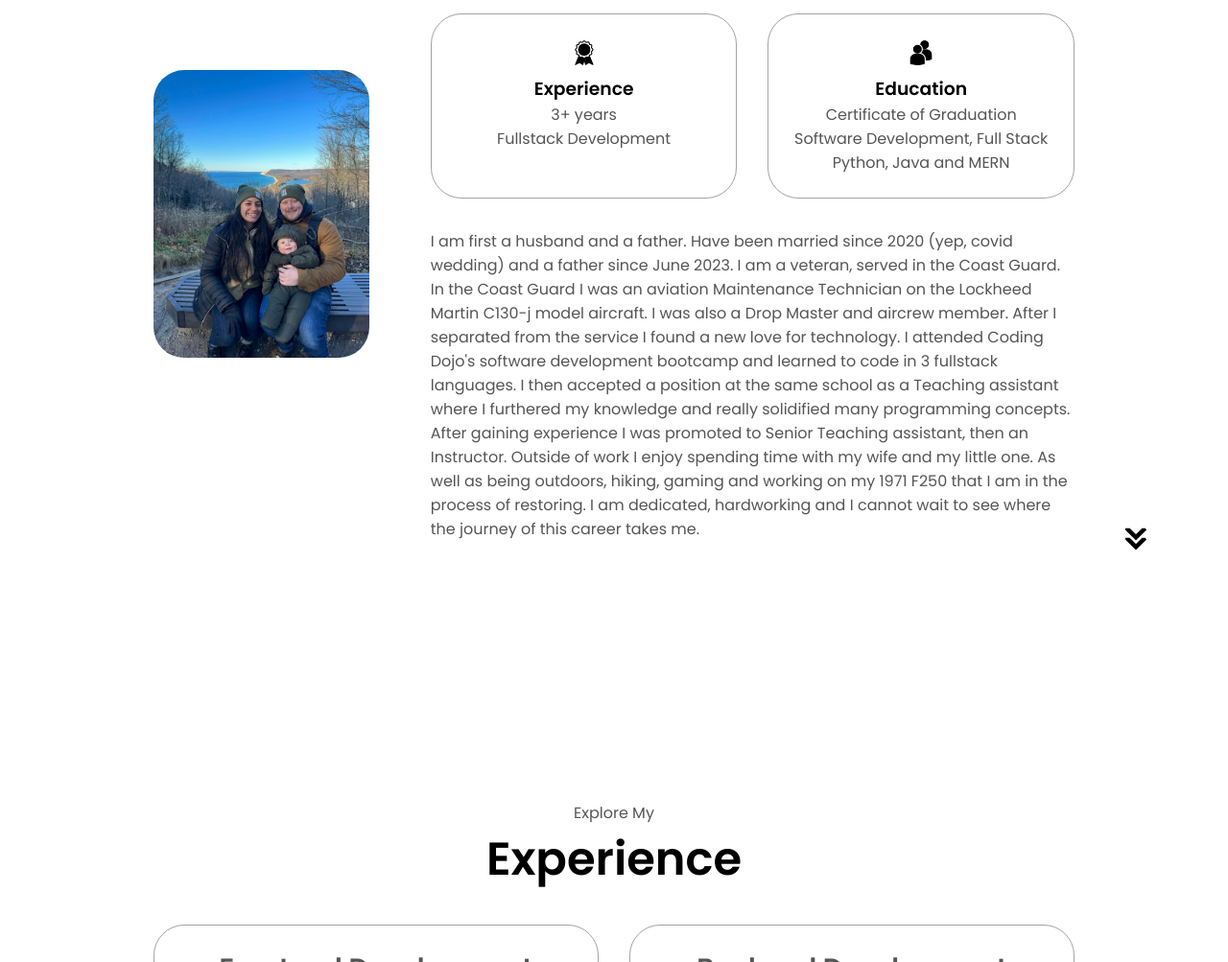
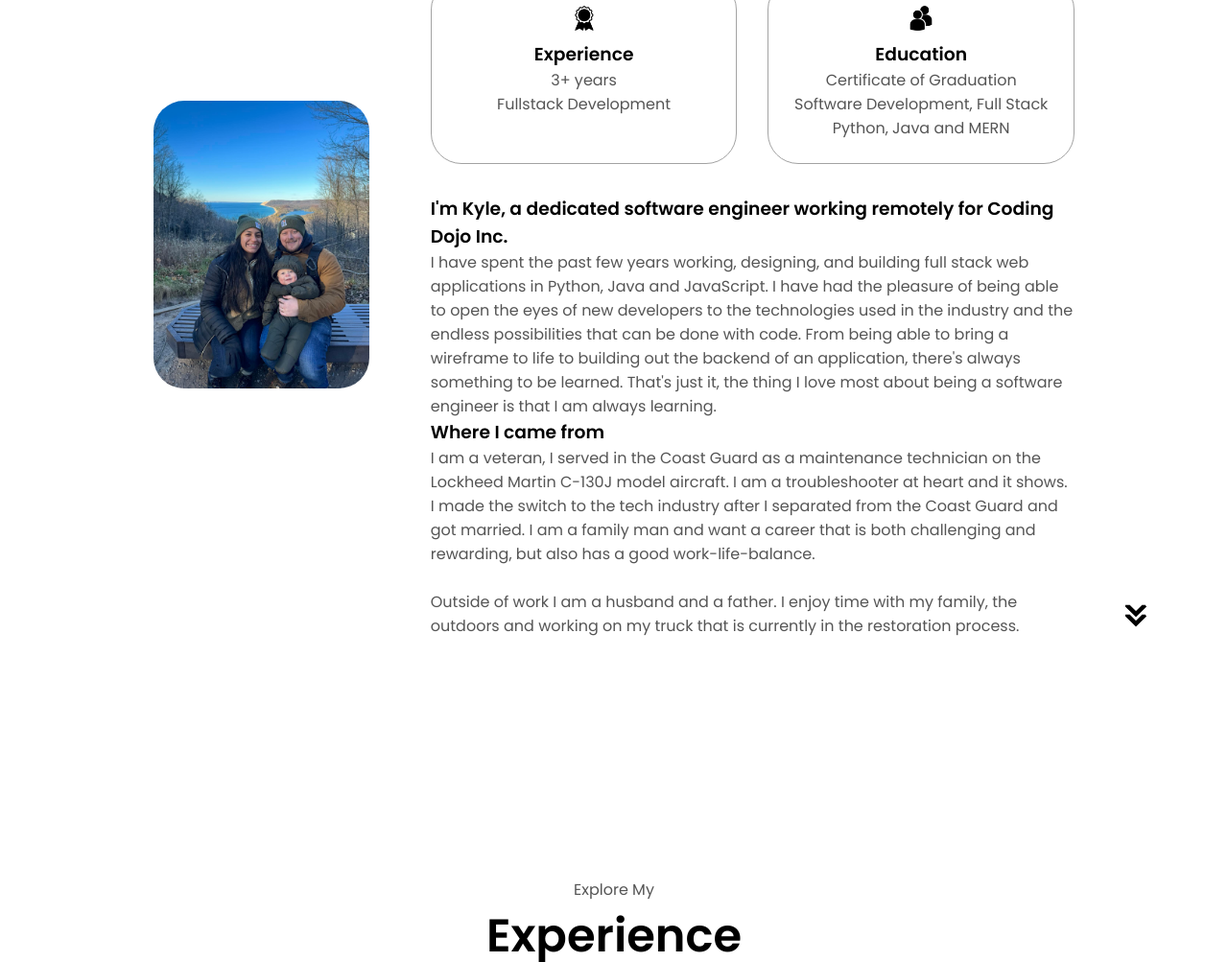
Before and after one commit to KTReimers/PortfolioOne, a plain HTML site: page index.html in a window 1280 px wide. Shown: the part 1216-2219 px from the top of the page at 96% size. Drawn offline with Linux system fonts and the light colour scheme; a script that the page names is missing.

Commit message:
updated the about me text

```diff
--- a/index.html
+++ b/index.html
@@ -73,7 +73,13 @@
                     </div>
                 </div>
                 <div class="text-container">
-                    <p>I am first a husband and a father. Have been married since 2020 (yep, covid wedding) and a father since June 2023. I am a veteran, served in the Coast Guard. In the Coast Guard I was an aviation Maintenance Technician on the Lockheed Martin C130-j model aircraft. I was also a Drop Master and aircrew member. After I separated from the service I found a new love for technology. I attended Coding Dojo's software development bootcamp and learned to code in 3 fullstack languages. I then accepted a position at the same school as a Teaching assistant where I furthered my knowledge and really solidified many programming concepts. After gaining experience I was promoted to Senior Teaching assistant, then an Instructor. Outside of work I enjoy spending time with my wife and my little one. As well as being outdoors, hiking, gaming and working on my 1971 F250 that I am in the process of restoring. I am dedicated, hardworking and I cannot wait to see where the journey of this career takes me.</p>
+                    <h3>I'm Kyle, a dedicated software engineer working remotely for Coding Dojo Inc.</h3>
+                    <p>
+                        I have spent the past few years working, designing, and building full stack web applications in Python, Java and JavaScript. I have had the pleasure of being able to open the eyes of new developers to the technologies used in the industry and the endless possibilities that can be done with code. From being able to bring a wireframe to life to building out the backend of an application, there's always something to be learned. That's just it, the thing I love most about being a software engineer is that I am always learning.</p>
+                        <h3>Where I came from</h3>
+                        <p>I am a veteran, I served in the Coast Guard as a maintenance technician on the Lockheed Martin C-130J model aircraft. I am a troubleshooter at heart and it shows. I made the switch to the tech industry after I separated from the Coast Guard and got married. I am a family man and want a career that is both challenging and rewarding, but also has a good work-life-balance.</p>
+                        <br>
+                        <p>Outside of work I am a husband and a father. I enjoy time with my family, the outdoors and working on my truck that is currently in the restoration process. </p>
                 </div>
             </div>
         </div>
```
